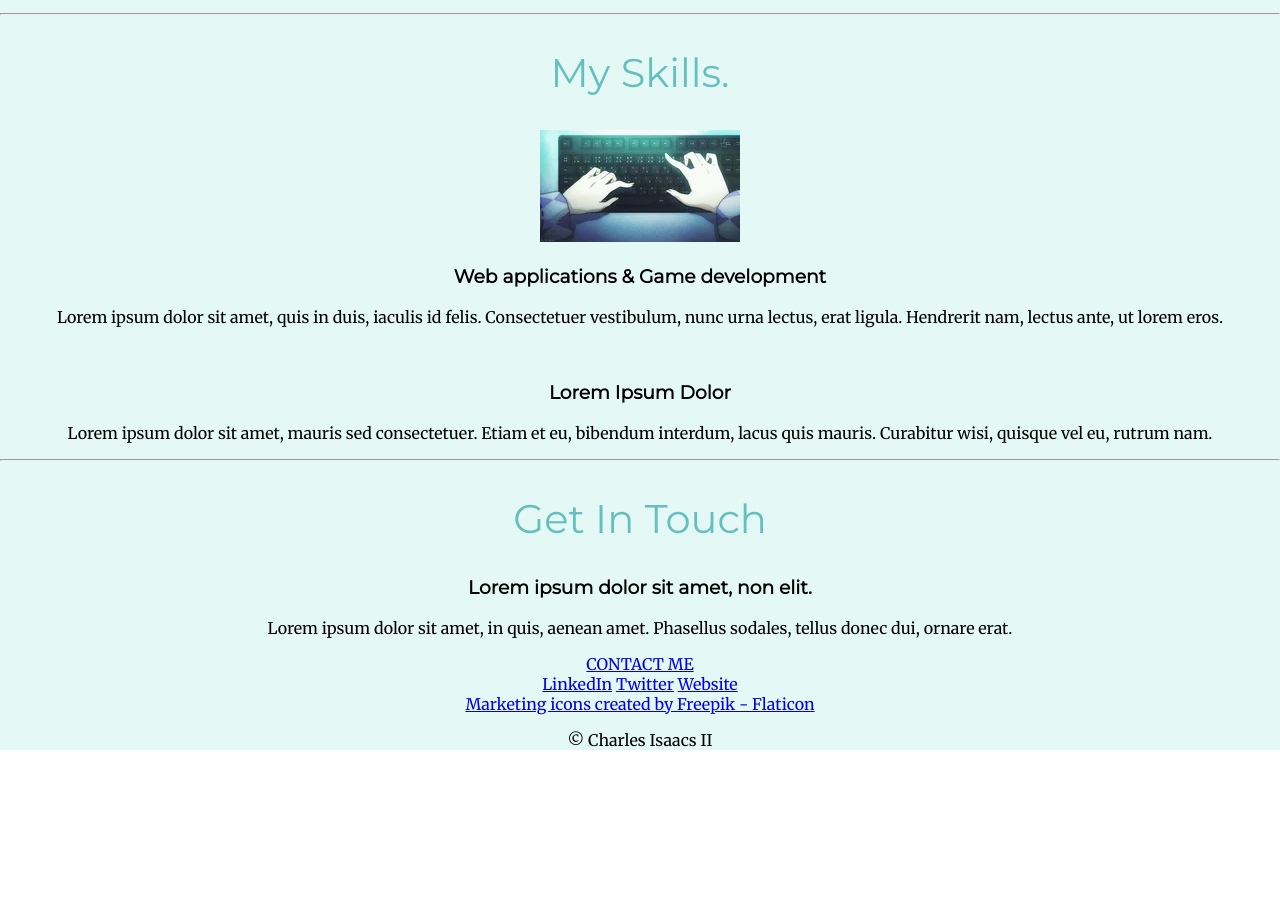
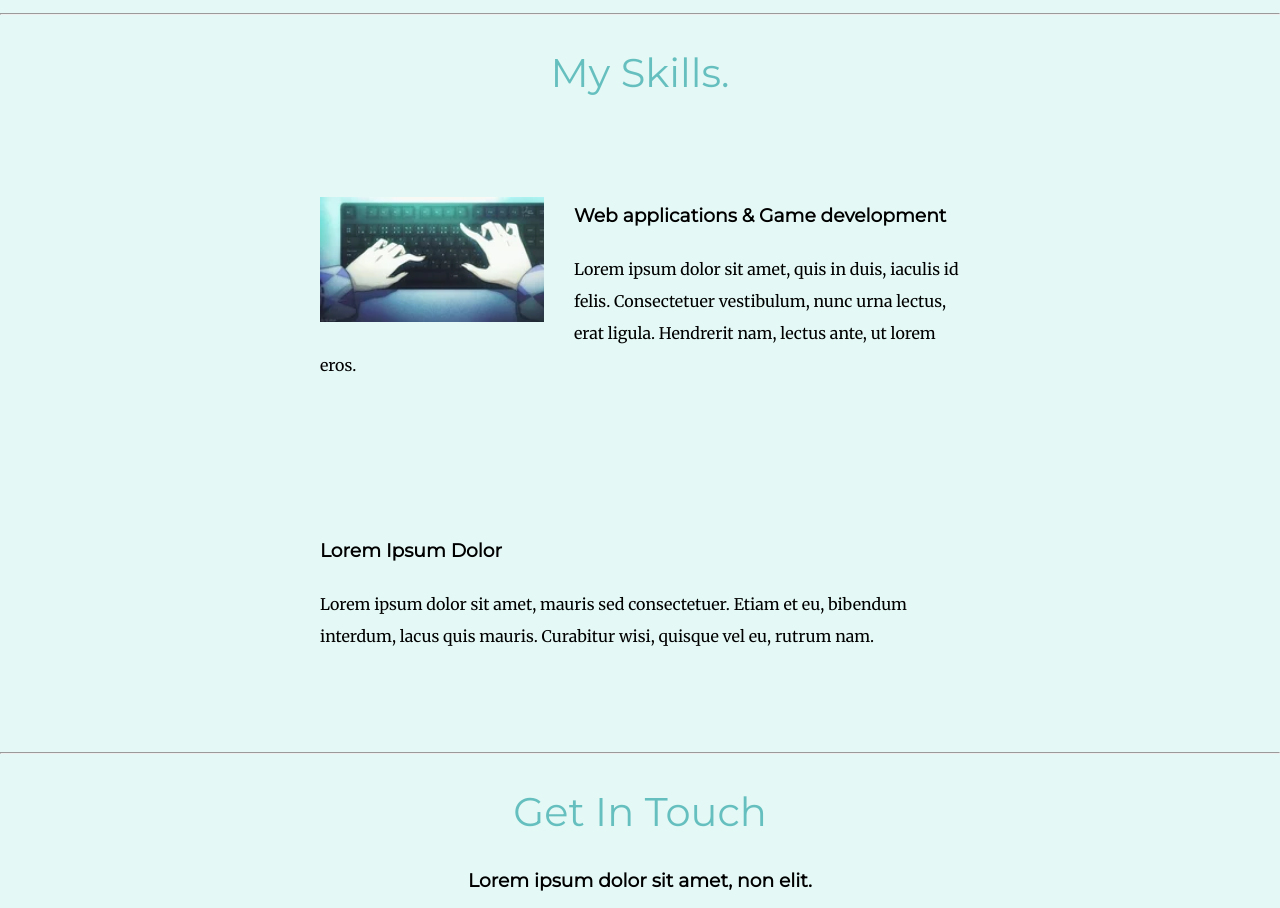
Before and after one commit to ImhotepII/CV, a plain HTML site: page index.html in a window 1280 px wide. Shown: the part 1122-2030 px from the top of the page. Before the commit the page ends 1888 px from the top, so only its background shows below. Drawn offline with Linux system fonts and the light colour scheme.

Commit message:
layout change

```diff
--- a/CSS/styles.css
+++ b/CSS/styles.css
@@ -47,3 +47,16 @@ h3 {
   left: 300px;
   bottom: 300px;
 }
+.skill-row{
+  width:50%;
+  margin:100px auto 100px auto;
+  text-align: left;
+  line-height: 2;
+}
+.typing-img{
+
+  width: 35%;
+  float:left;
+  margin-right: 30px;
+  margin-bottom: 20px;
+}
--- a/index.html
+++ b/index.html
@@ -30,7 +30,7 @@
     <div class="skills">
       <h2>My Skills.</h2>
       <div class="skill-row">
-        <img class="" src="images/200w.webp" alt="">
+        <img class="typing-img" src="images/200w.webp" alt="">
         <h3>Web applications & Game development </h3>
         <p>Lorem ipsum dolor sit amet, quis in duis, iaculis id felis. Consectetuer vestibulum, nunc urna lectus, erat ligula. Hendrerit nam, lectus ante, ut lorem eros.</p>
       </div>
```
